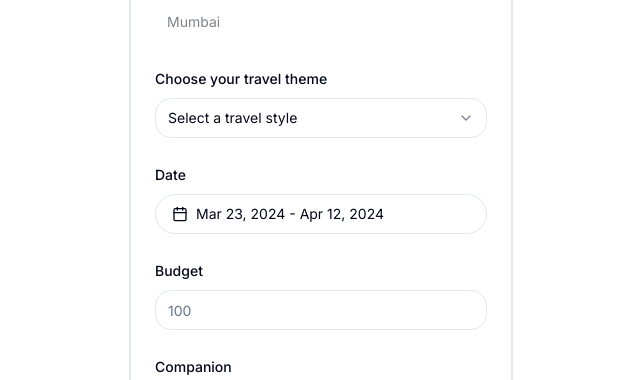
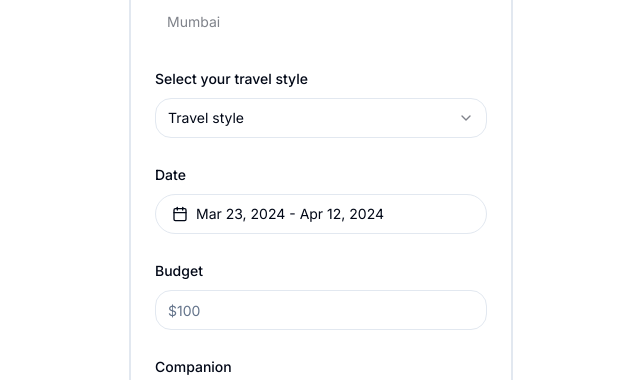
Before and after one commit to aakashshankar/ivyhacks_tap_and_go, a Next.js app: page / in a window 1280 px wide. Shown: the part 326-706 px from the top of the page, without its empty margins (319-959 px from the left). Built offline with nearby package versions, Linux system fonts and the light colour scheme.

Commit message:
Create: dummy data for travel style

```diff
--- a/app/page.tsx
+++ b/app/page.tsx
@@ -111,19 +111,28 @@ export default function Home() {
             name="style"
             render={({ field }) => (
               <FormItem>
-                <FormLabel>Choose your travel theme</FormLabel>
+                <FormLabel>Select your travel style</FormLabel>
                 <FormControl>
                   <Select>
                     <SelectTrigger className="w-full">
-                      <SelectValue placeholder="Select a travel style" />
+                      <SelectValue placeholder="Travel style" />
                     </SelectTrigger>
                     <SelectContent>
                       <SelectGroup>
-                        <SelectItem value="apple">Apple</SelectItem>
-                        <SelectItem value="banana">Banana</SelectItem>
-                        <SelectItem value="blueberry">Blueberry</SelectItem>
-                        <SelectItem value="grapes">Grapes</SelectItem>
-                        <SelectItem value="pineapple">Pineapple</SelectItem>
+                        <SelectItem value="adventure">
+                          Adventure Travel
+                        </SelectItem>
+                        <SelectItem value="foodie">Foodie Travel</SelectItem>
+                        <SelectItem value="wellness">
+                          Wellness Travel
+                        </SelectItem>
+                        <SelectItem value="accommodation">
+                          Accommodation Focused
+                        </SelectItem>
+                        <SelectItem value="culture">
+                          Cultural Exploration
+                        </SelectItem>
+                        <SelectItem value="slow">Slow Travel</SelectItem>
                       </SelectGroup>
                     </SelectContent>
                   </Select>
@@ -152,7 +161,7 @@ export default function Home() {
               <FormItem>
                 <FormLabel>Budget</FormLabel>
                 <FormControl>
-                  <Input placeholder="100" {...field} />
+                  <Input placeholder="$100" {...field} />
                 </FormControl>
                 <FormMessage />
               </FormItem>
```
